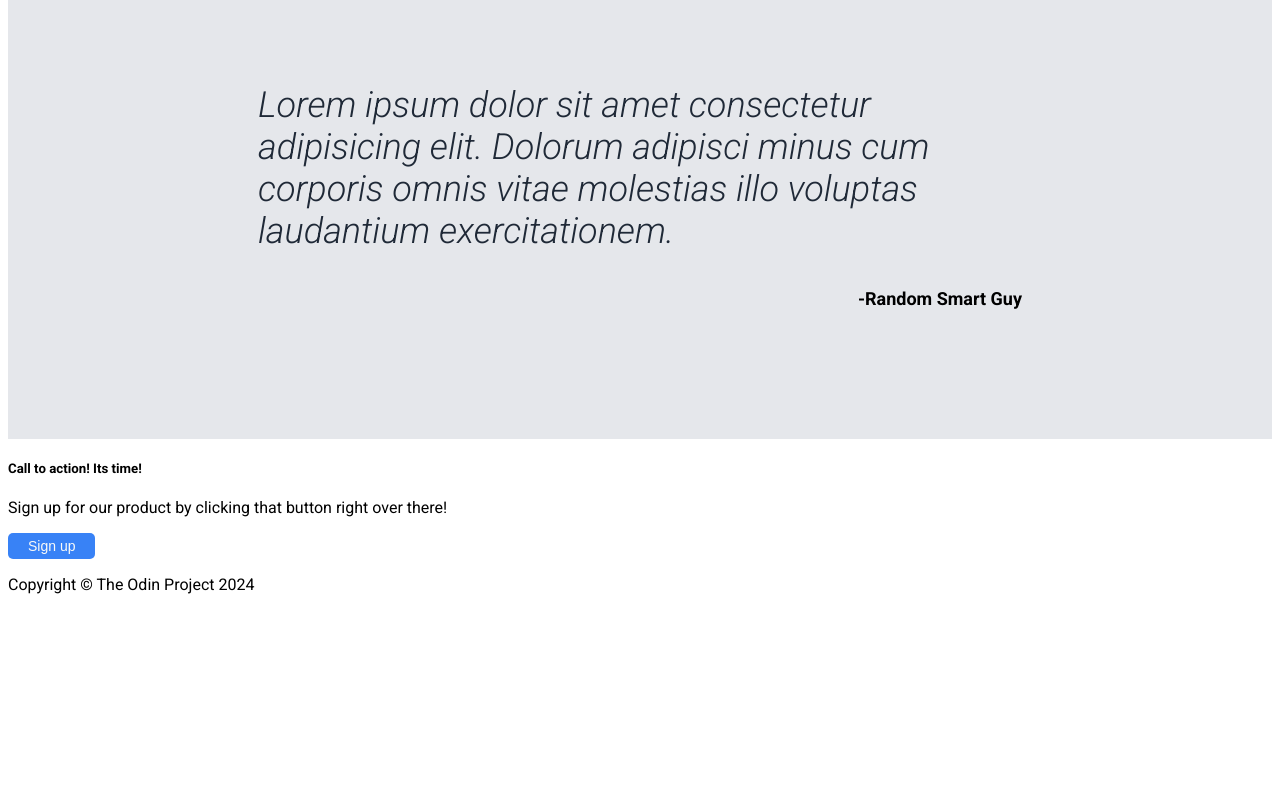
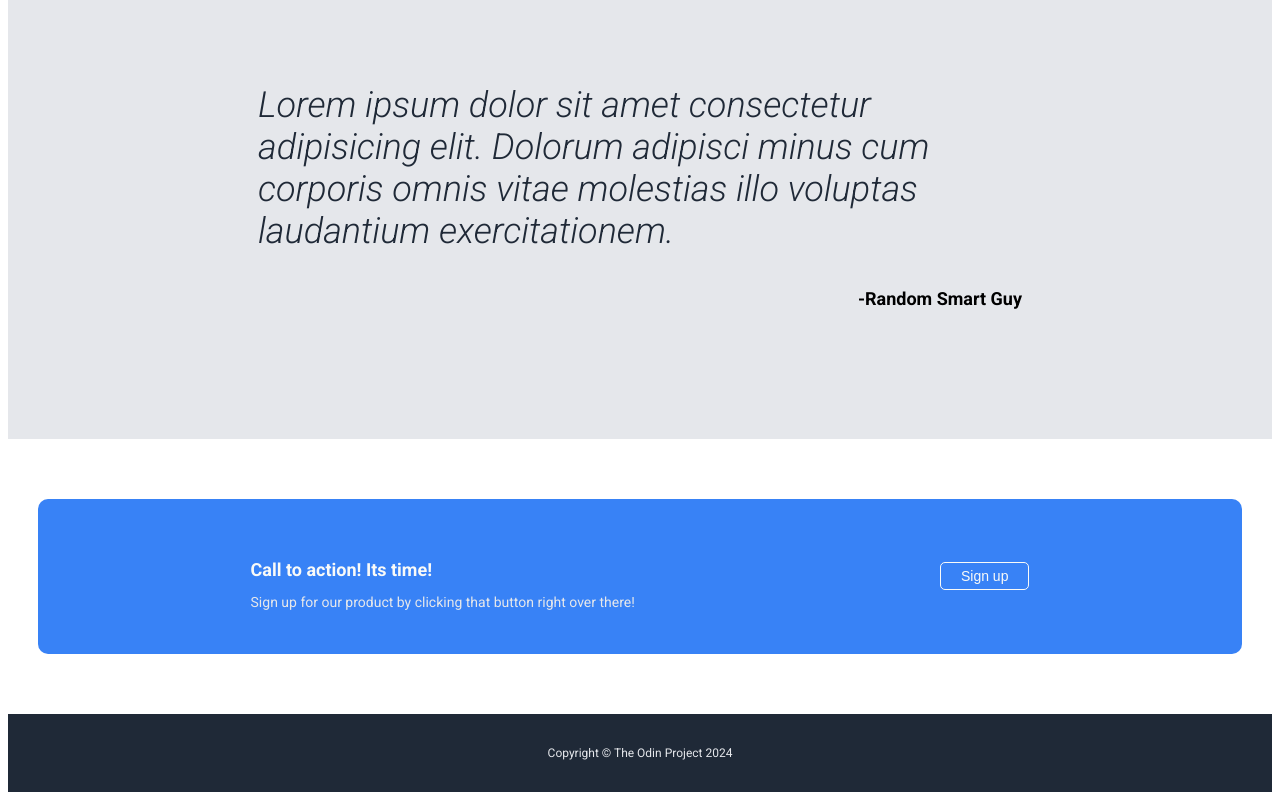
Before and after one commit to nottundeednut/odin-landing-page, a plain HTML site: page index.html in a window 1280 px wide. Shown: the part 1161-1961 px from the top of the page. Before the commit the page ends 1771 px from the top, so only its background shows below. Drawn offline with Linux system fonts and the light colour scheme.

Commit message:
call to action and footer

```diff
--- a/index.html
+++ b/index.html
@@ -79,8 +79,12 @@
         <h5>-Random Smart Guy</h5>
       </div>
       <div class="signup">
-        <h5>Call to action! Its time!</h5>
-        <p>Sign up for our product by clicking that button right over there!</p>
+        <div class="signup-text">
+          <h5>Call to action! Its time!</h5>
+          <p>
+            Sign up for our product by clicking that button right over there!
+          </p>
+        </div>
         <button>Sign up</button>
       </div>
       <div class="footer">
--- a/style.css
+++ b/style.css
@@ -1,7 +1,8 @@
 @import url("https://fonts.googleapis.com/css2?family=Roboto:ital,wght@0,400;0,700;1,300&display=swap");
 
 body {
-    font-family: 'Roboto', sans-serif;
+  font-family: "Roboto", sans-serif;
+  display: flex;
 }
 
 .header-section {
@@ -99,4 +100,36 @@ button {
 .testimonial h5 {
   text-align: right;
   font-size: 18px;
+  font-weight: bold;
 }
+
+.signup {
+  display: flex;
+  align-items: center;
+  justify-content: space-around;
+  background-color: #3882f6;
+  padding: 30px 60px;
+  margin: 60px 30px;
+  border-radius: 10px;
+}
+.signup h5 {
+  color: #f9faf8;
+  font-size: 18px;
+  font-weight: bold;
+  margin-bottom: 0;
+}
+.signup p {
+  font-size: 14px;
+  color: #e5e7eb;
+}
+.signup button {
+  border: 1px solid #f9faf8;
+}
+
+.footer {
+  background-color: #1f2937;
+  color: #e5e7eb;
+  text-align: center;
+  font-size: 12px;
+  padding: 20px 0;
+}
```
Lines whose indentation alone changed are shown as unchanged.
